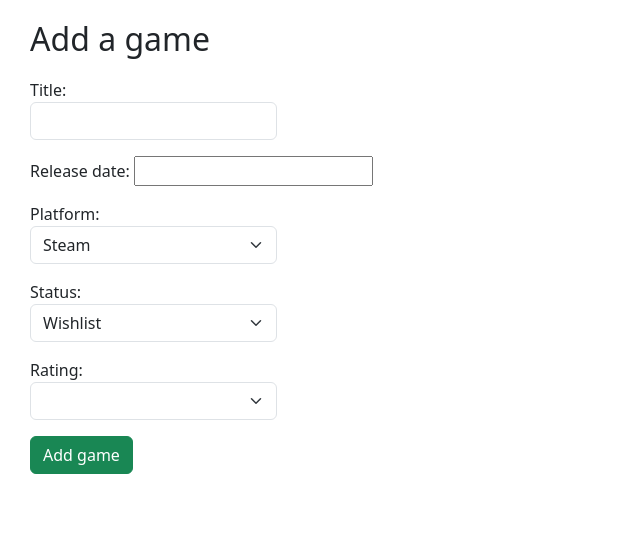
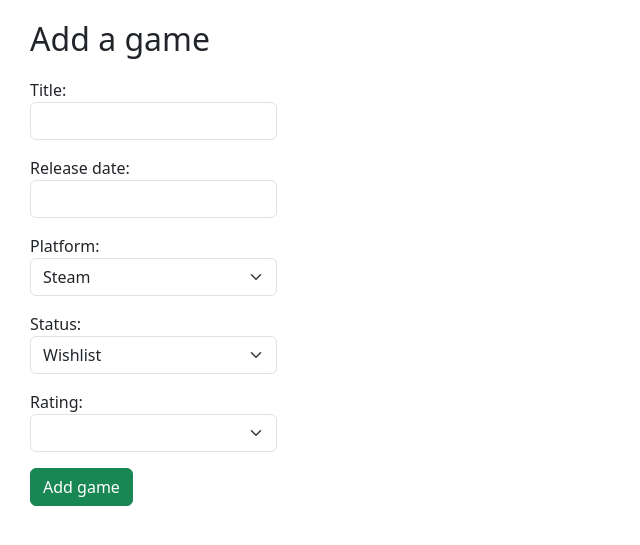
Before and after one commit to AlexChesters/gameshelf, a Django app: page /shelf/add in a window 1280 px wide. Shown: the part 71-616 px from the top of the page, without its empty margins (0-640 px from the left). Run offline with Django 4.2, Linux system fonts and the light colour scheme; the visitor is signed in with stand-in values (Sample User, id 1).

Commit message:
fix release date styling

```diff
--- a/gameshelf/shelf/static/shelf/add_a_game.css
+++ b/gameshelf/shelf/static/shelf/add_a_game.css
@@ -1,3 +1,3 @@
-.form-select, .form-control {
+.form-select, .form-control, .input-group {
   width: 20%;
 }
--- a/gameshelf/shelf/static/shelf/edit_a_game.css
+++ b/gameshelf/shelf/static/shelf/edit_a_game.css
@@ -1,3 +1,3 @@
-.form-select, .form-control {
+.form-select, .form-control, .input-group {
   width: 20%;
 }
--- a/gameshelf/shelf/views/forms/game_form.py
+++ b/gameshelf/shelf/views/forms/game_form.py
@@ -19,6 +19,7 @@ class GameForm(forms.Form):
         super(GameForm, self).__init__(*args, **kwargs)
 
         self.fields["title"].widget.attrs["class"] = "form-control"
+        self.fields["release_date"].widget.attrs["class"] = "form-control"
         self.fields["platform"].widget.attrs["class"] = "form-select"
         self.fields["status"].widget.attrs["class"] = "form-select"
         self.fields["rating"].widget.attrs["class"] = "form-select"
```
